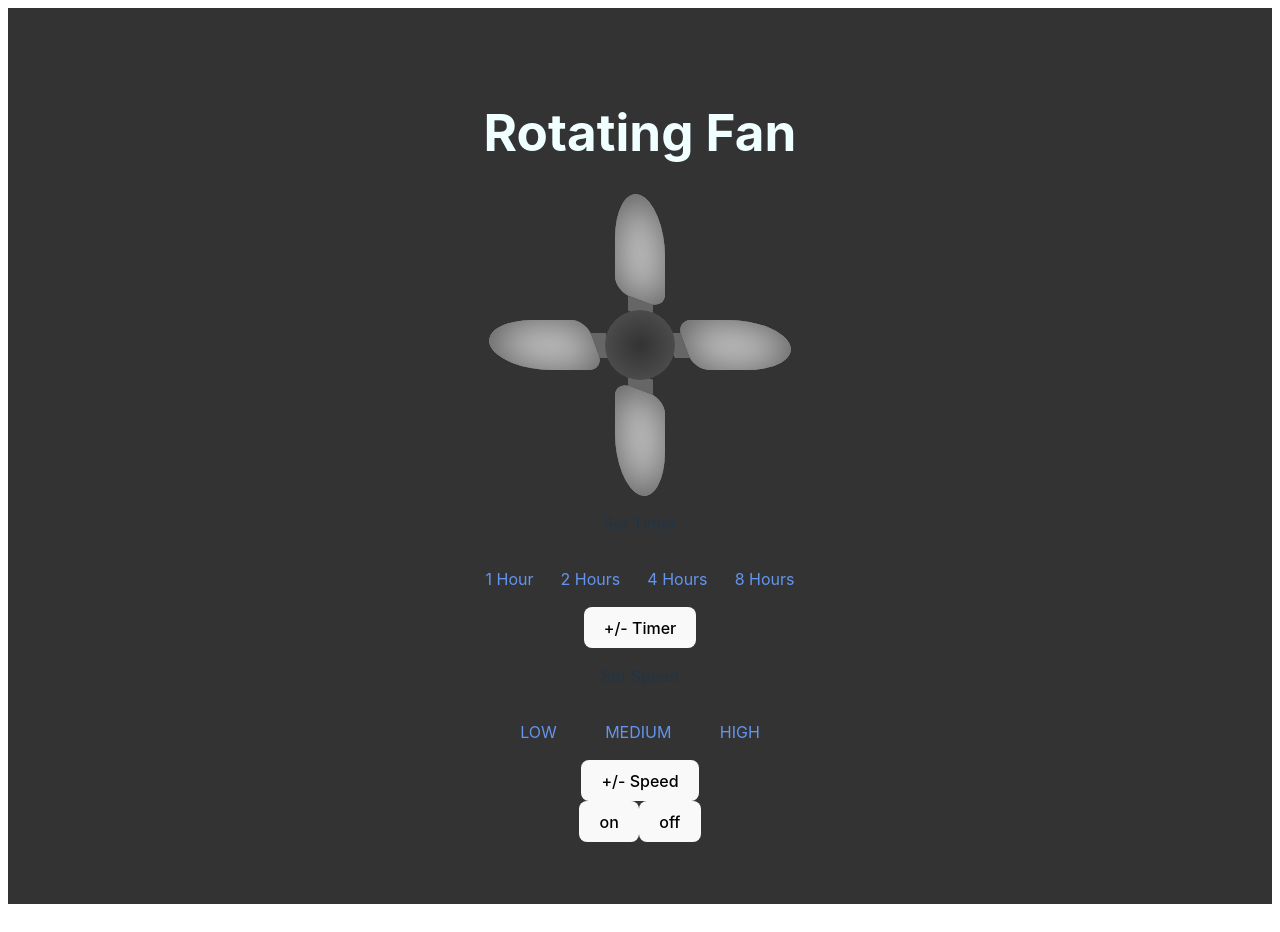
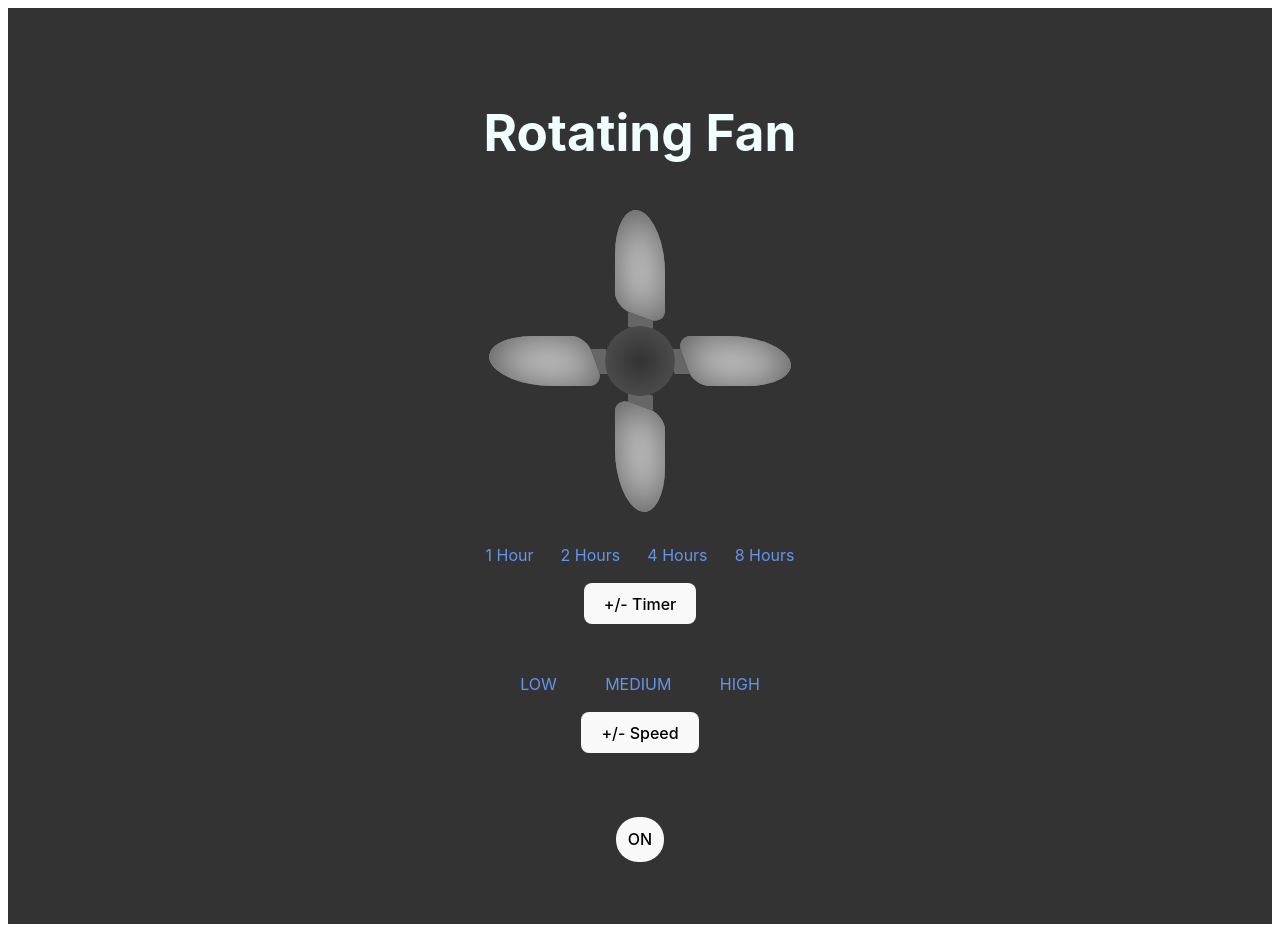
Before and after one commit to KrisKam/x-state-fan, a React (Vite) app: page / in a window 1280 px wide. Built offline with nearby package versions, Linux system fonts and the light colour scheme.

Commit message:
style buttons

```diff
--- a/src/App.css
+++ b/src/App.css
@@ -25,12 +25,14 @@ body{
     transform: rotate(360deg);
   }
 }
-.ceiling-container{
+.container{
   width: 300px;
   height: 300px;
   border-radius: 50%;
   position: relative;
   display: inline-block;
+  margin-top: 1rem;
+  margin-bottom: 1rem;
   &:after{
     content:"";
     position: absolute;
@@ -60,7 +62,7 @@ body{
 }
 
 
-.ceiling-fan{
+.fan{
   display: block;
   background: #ccc;
   border-radius: 5px;
@@ -140,6 +142,10 @@ body{
   align-items: center;
 }
 
+.control-section {
+  margin-bottom: 2rem;
+}
+
 .hours {
   display: flex;
   flex-direction: row;
@@ -154,6 +160,12 @@ body{
   color: cornflowerblue;
   width: 18rem;
   justify-content: space-around;
+}
+
+.on-off-button {
+  margin-top: 2rem;
+  padding: 0.7em;
+  border-radius: 22px;
 }
 
 /*.logo {*/
--- a/src/App.tsx
+++ b/src/App.tsx
@@ -16,16 +16,15 @@ function App() {
 
       <h1>Rotating Fan</h1>
 
-      <section className={"ceiling-container low"}>
-        <div className={"ceiling-fan horizontal left"}></div>
-        <div className={"ceiling-fan horizontal right"}></div>
-        <div className={"ceiling-fan vertical top"}></div>
-        <div className={"ceiling-fan vertical bottom"}></div>
+      <section className={"container low"}>
+        <div className={"fan horizontal left"}></div>
+        <div className={"fan horizontal right"}></div>
+        <div className={"fan vertical top"}></div>
+        <div className={"fan vertical bottom"}></div>
       </section>
 
       <div className={'controls'}>
         <section className={'control-section'}>
-          <p>Set Timer</p>
           <div className={'hours'}>
             <p className={'hour'}>1 Hour</p>
             <p className={'hour'}>2 Hours</p>
@@ -43,7 +42,6 @@ function App() {
         </section>
 
         <section className={'control-section'}>
-          <p>Set Speed</p>
           <div className={'speeds'}>
             <p className={'speed'}>LOW</p>
             <p className={'speed'}>MEDIUM</p>
@@ -52,8 +50,10 @@ function App() {
           <button type={'button'} onClick={() => {}} className={'speed'}>+/- Speed</button>
         </section>
         <div>
-          <button type={'button'} className={''} onClick={() => fanActor.send({ type: 'turn_on' })}>on</button>
-          <button type={'button'} className={''} onClick={() => fanActor.send({type: 'turn_off'})}>off</button>
+          {fanActor.getSnapshot().hasTag('off')
+           ? <button type={'button'} className={'on-off-button'} onClick={() => fanActor.send({ type: 'turn_on' })}>ON</button>
+          : <button type={'button'} className={'on-off-button'} onClick={() => fanActor.send({type: 'turn_off'})}>OFF</button>
+          }
         </div>
       </div>
     </div>
--- a/src/fanMachine.tsx
+++ b/src/fanMachine.tsx
@@ -26,6 +26,7 @@ export const machine = setup({
   initial: "FAN_OFF",
   states: {
     FAN_OFF: {
+      tags: 'off',
       on: {
         turn_on: {
           target: "FAN_ON",
@@ -33,6 +34,7 @@ export const machine = setup({
       },
     },
     FAN_ON: {
+      tags: 'on',
       type: "parallel",
       on: {
         turn_off: {
```
